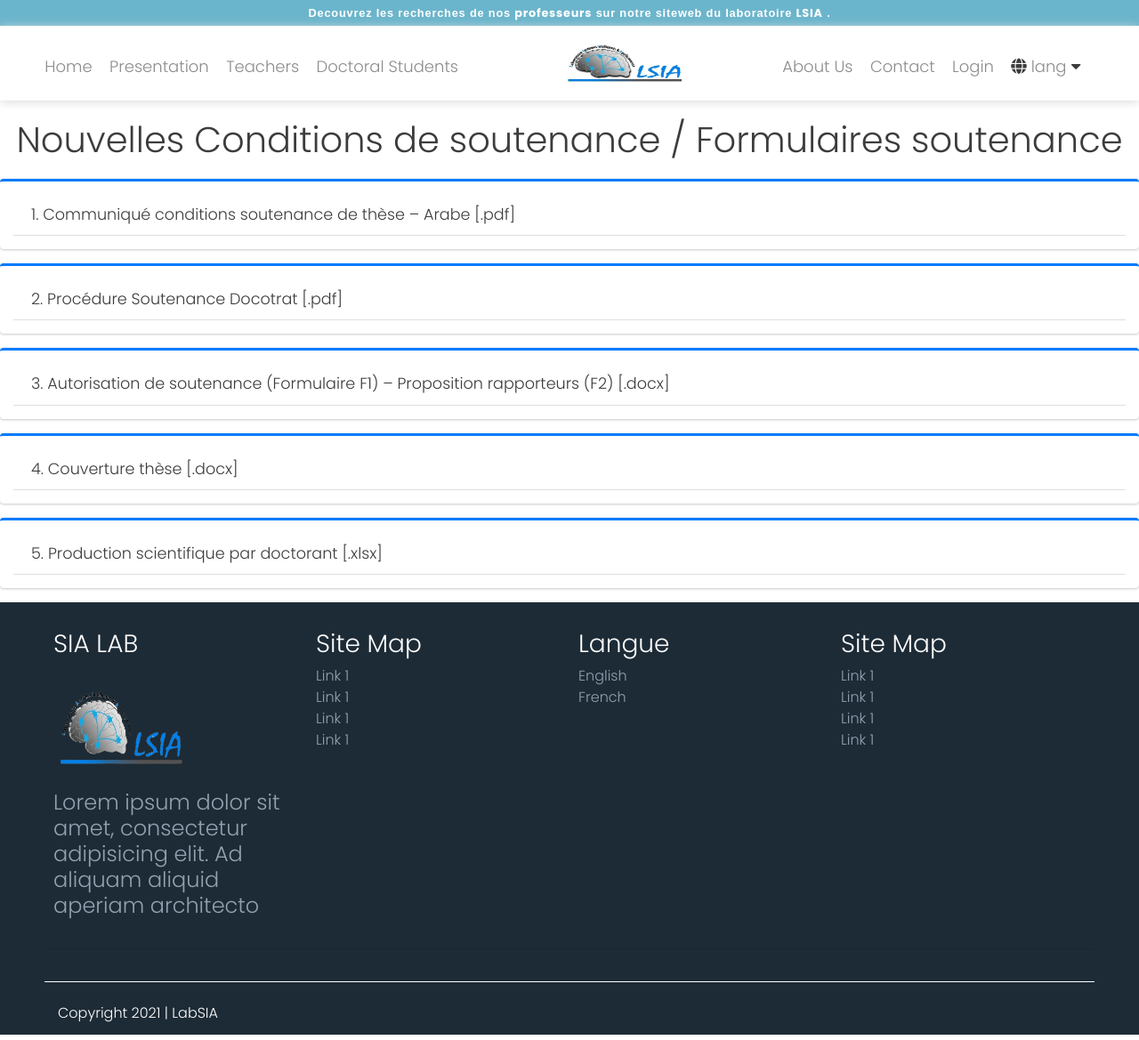
After one commit to Eraoui909/Laboratory-SIA, a PHP site: page /conditionSoutnance in a window 1280 px wide. The commit adds this page. Shown: the whole page at 89% size. Run offline with PHP 8.4, Linux system fonts and the light colour scheme; data that the repository does not hold is empty; classes that the project's autoload settings leave out are loaded by file name; some libraries are stand-ins or nearby versions.

Commit message:
condition de soutnance

```diff
--- a/Controllers/SiteController.php
+++ b/Controllers/SiteController.php
@@ -138,4 +138,10 @@ class SiteController extends Controller
         $data['script'] = ['teachers_list.js'];
         return $this->render('doctorants',$data);
     }
+
+    public function conditionSoutnancePage()
+    {
+        $arr['title'] = "Condition de outnance";
+        return $this->render('conditionSoutnance',$arr);
+    }
 }
--- /dev/null
+++ b/Views/conditionSoutnance.php
@@ -0,0 +1,111 @@
+<style>
+    .card{
+        padding: 15px;
+    }
+    .ha-condition-container h1{
+        margin: 20px auto;
+    }
+</style>
+
+<div class="ha-condition-container">
+    <center>
+        <h1>
+            Nouvelles Conditions de soutenance / Formulaires soutenance
+        </h1>
+    </center>
+    <div class="row">
+        <div class="col-12" id="accordion">
+
+            <div class="card card-primary card-outline">
+                <a class="d-block w-100 collapsed" data-toggle="collapse" href="#collapseOne" aria-expanded="false">
+                    <div class="card-header">
+                        <h4 class="card-title w-100">
+                            1. Communiqué conditions soutenance de thèse – Arabe [.pdf]
+                        </h4>
+                    </div>
+                </a>
+                <div id="collapseOne" class="collapse" data-parent="#accordion" style="">
+                    <div class="card-body">
+                        <iframe src="https://fst-usmba.ac.ma/framework/uploads/2020/10/Communique_conditions-soutenance-de-these_Arabe.pdf"
+                                width="100%"
+                                height="600px">
+                        </iframe>
+                    </div>
+                </div>
+            </div>
+
+            <div class="card card-primary card-outline">
+                <a class="d-block w-100 collapsed" data-toggle="collapse" href="#collapseTwo" aria-expanded="false">
+                    <div class="card-header">
+                        <h4 class="card-title w-100">
+                            2.  Procédure Soutenance Docotrat [.pdf]
+                        </h4>
+                    </div>
+                </a>
+                <div id="collapseTwo" class="collapse" data-parent="#accordion" style="">
+                    <div class="card-body">
+                        <iframe src="https://fst-usmba.ac.ma/framework/uploads/2020/10/1_Procedure-Soutenance-Docotrat_NV.pdf"
+                                width="100%"
+                                height="600px">
+                        </iframe>
+                    </div>
+                </div>
+            </div>
+
+            <div class="card card-primary card-outline">
+                <a class="d-block w-100" data-toggle="collapse" href="#collapseThree">
+                    <div class="card-header">
+                        <h4 class="card-title w-100">
+                            3. Autorisation de soutenance (Formulaire F1) – Proposition rapporteurs (F2) [.docx]
+                        </h4>
+                    </div>
+                </a>
+                <div id="collapseThree" class="collapse" data-parent="#accordion">
+                    <div class="card-body">
+                        <iframe src="https://docs.google.com/gview?url=https://fst-usmba.ac.ma/framework/uploads/2020/10/2_Autorisation-de-soutenance-Formulaire-F1-Proposition-rappoerteurs-F2.docx&embedded=true"
+                                width="100%"
+                                height="600px">
+                        </iframe>
+                    </div>
+                </div>
+            </div>
+
+            <div class="card card-primary card-outline">
+                <a class="d-block w-100" data-toggle="collapse" href="#collapseFour">
+                    <div class="card-header">
+                        <h4 class="card-title w-100">
+                            4. Couverture thèse [.docx]
+                        </h4>
+                    </div>
+                </a>
+                <div id="collapseFour" class="collapse" data-parent="#accordion">
+                    <div class="card-body">
+                        <iframe src="https://docs.google.com/gview?url=https://fst-usmba.ac.ma/framework/uploads/2020/10/3_Couverture_these.docx&embedded=true"
+                                width="100%"
+                                height="600px">
+                        </iframe>
+                    </div>
+                </div>
+            </div>
+
+
+
+            <div class="card card-primary card-outline">
+                <a class="d-block w-100" data-toggle="collapse" href="#collapseFive">
+                    <div class="card-header">
+                        <h4 class="card-title w-100">
+                            5. Production scientifique par doctorant [.xlsx]
+                        </h4>
+                    </div>
+                </a>
+                <div id="collapseFive" class="collapse" data-parent="#accordion">
+                    <div class="card-body">
+                        <a style="color: #3366ff;" href="https://fst-usmba.ac.ma/framework/uploads/2020/10/Nom_prenom_Donnees-these_soutenue_2020_2021.xlsx" target="_blank"
+                           rel="noopener noreferrer">– Production scientifique par doctorant [.xlsx]</a>
+                    </div>
+                </div>
+            </div>
+
+        </div>
+    </div>
+</div>
--- a/public/index.php
+++ b/public/index.php
@@ -101,6 +101,7 @@ $app->router->post('/admin/teams/add-teacher',[TeamController::class,'addTeacher
 $app->router->post('/admin/teams/delete-teacher',[TeamController::class,'deleteTeacherFromTeam']);
 
 $app->router->get('/motDePresident',[SiteController::class, 'motDePresidentPage']);
+$app->router->get('/conditionSoutnance',[SiteController::class, 'conditionSoutnancePage']);
 $app->router->get('/teachers',[SiteController::class, 'techersPage']);
 $app->router->get('/doctorants',[SiteController::class, 'doctorantsPage']);
 
```
Also changed, not shown: Views/motDePresident.php (+10 -2 lines).
